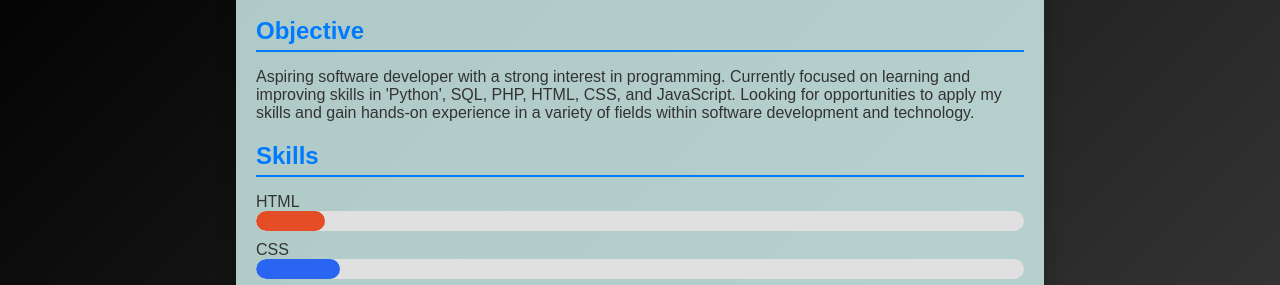
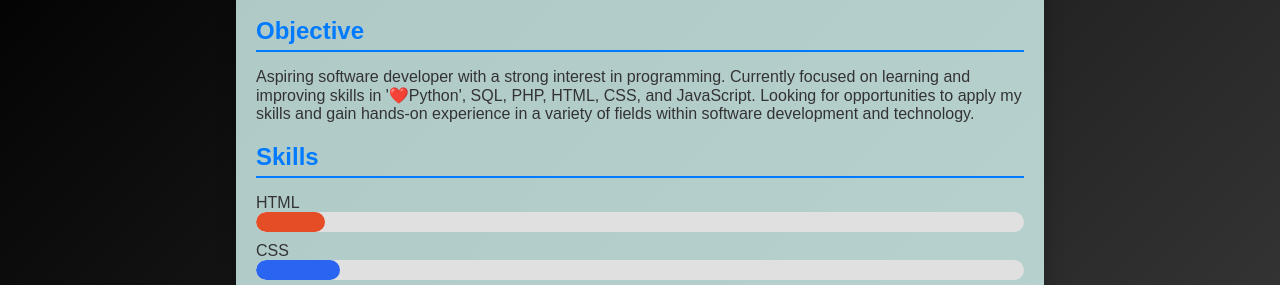
Before and after one commit to itssumitanand/itssumitanand.github.io, a plain HTML site: page index.html in a window 1280 px wide. Shown: the part 124-409 px from the top of the page. Drawn offline with Linux system fonts and the light colour scheme.

Commit message:
Update index.html

```diff
--- a/index.html
+++ b/index.html
@@ -138,7 +138,7 @@
 
         <div class="section objective">
             <h2>Objective</h2>
-            <p>Aspiring software developer with a strong interest in programming. Currently focused on learning and improving skills in 'Python', SQL, PHP, HTML, CSS, and JavaScript. Looking for opportunities to apply my skills and gain hands-on experience in a variety of fields within software development and technology.</p>
+            <p>Aspiring software developer with a strong interest in programming. Currently focused on learning and improving skills in '❤️Python', SQL, PHP, HTML, CSS, and JavaScript. Looking for opportunities to apply my skills and gain hands-on experience in a variety of fields within software development and technology.</p>
         </div>
 
         <div class="section skills">
```
